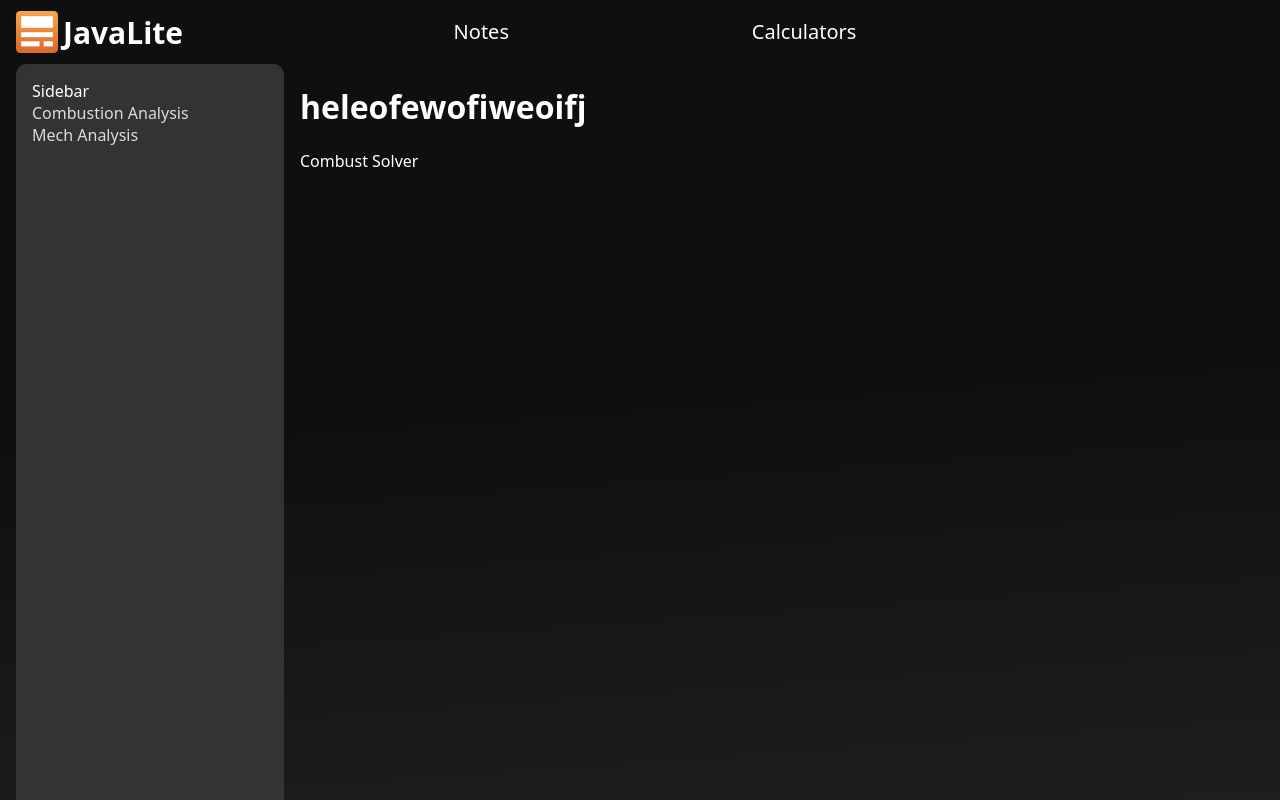
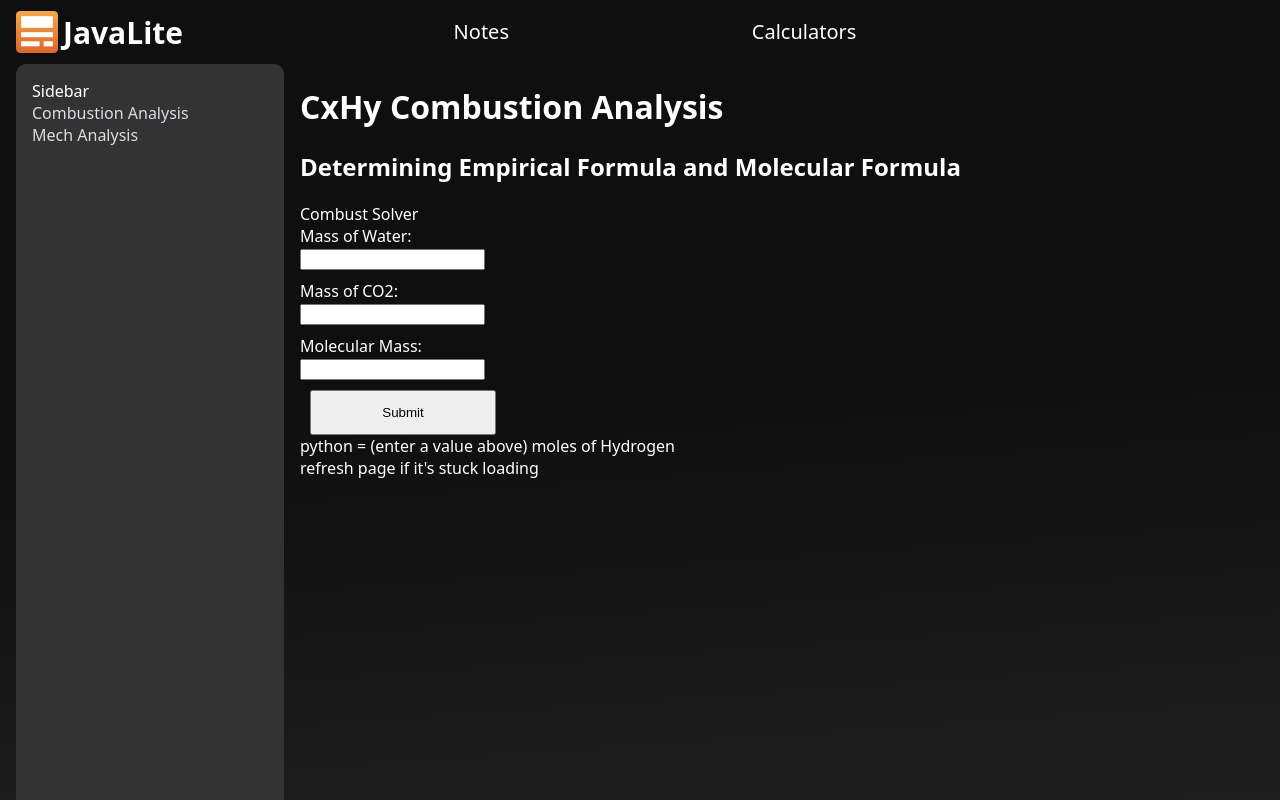
Before and after one commit to ThoGos1/thogos-next, a Next.js app: page /solvers/combust in a window 1280 px wide. Shown: the top 800 px of the page. Built offline with nearby package versions, Linux system fonts and the light colour scheme; a web font is replaced by a local one.

Commit message:
it works

```diff
--- a/pages/index.js
+++ b/pages/index.js
@@ -23,6 +23,8 @@ export default function Home() {
 
 
 
+
+
     </div>
   )
 }
--- a/pages/solvers/combust.js
+++ b/pages/solvers/combust.js
@@ -1,5 +1,6 @@
 import SidebarSolv from "../../components/SidebarSolv"
 import Head from "next/head"
+import React, { useState } from 'react';
 
 /*
 async function main(code){
@@ -13,20 +14,169 @@ main('lol');
 */
 
 export default function Combust() {
+  const [output, setOutput] = useState("(enter a value above)");
+  const [hydg, setHydg] = useState(0);
+  const [co2, setCo2] = useState(0);
+  const [molmass, setMolmass] = useState(0);
+
+
+
+  const handleSubmit = (event) => {
+    event.preventDefault();
+    console.log(hydg);
+    console.log(co2);
+    console.log(molmass);
+
+    if(hydg == "") {
+      console.log("fail dood");
+      return;
+    }
+
+    setOutput("Calculating...");
+
+
+
+    if (typeof window !== 'undefined') {
+      // Use the window object here
+      console.log(window.innerWidth);
+      const initPyodide = window.loadPyodide({
+        indexURL: "https://cdn.jsdelivr.net/pyodide/v0.21.3/full/",
+      })
+
+      const main = async (kw) => {
+        let pyodide = await initPyodide;
+        return await pyodide.runPythonAsync(kw);
+      }
+
+      main(`print(${hydg}/2)`);
+      main(`print(${co2}/2)`);
+      main(`print(${molmass}/2)`);
+
+
+      out = main(`
+      def comfac(n):
+          fac = 1
+
+          for i in range(1, 15):
+              if(round(n * i, 1).is_integer() or int(str(round(n * i, 1))[str(round(n * i, 1)).index('.')+1]) == 9 or int(str(round(n * i, 2))[str(round(n * i, 2)).index('.')+1]) == 0):
+                  fac = i
+                  break
+
+          return fac
+
+      def getEmp2(was, gly, w=69):
+          grams_co2 = gly
+          grams_h2o = was
+          moles_co2 = grams_co2 / 44
+          moles_h2o = grams_h2o / 18
+          moles_c = moles_co2
+          moles_h = moles_h2o * 2
+
+          if moles_c <= moles_h:
+              ratio = round(moles_c/moles_h, 2)
+              facm = comfac(round(1/ratio, 2))
+              carb = facm
+              vand = int(round(round(1/ratio, 2) * facm))
+          else:
+              ratio = round(moles_h/moles_c, 2)
+              facm = comfac(round(1/ratio, 2))
+              carb = int(round(round(1/ratio, 2) * facm))
+              vand = facm
+
+
+          # Check if it's the first or second type in the if-statement
+          print("Empirical formula: " + "C" + str(carb) + "H" + str(vand))
+
+          mass = round(w/(carb*12 + vand))
+          print("massfac = " + str(mass))
+          print("Actual Formula: " + "C" + str(carb*mass) + "H" + str(vand*mass))
+
+          return [carb, vand]
+
+      getEmp2(${hydg}, ${co2}, ${molmass})`);
+
+
+
+
+
+
+
+
+      out.then(function(val) {
+        setOutput(parseFloat(val));
+        console.log(parseFloat(val));
+      });
+
+    }
+  }
+
+  // ------------------------------------------------------------------ //
+
   return (
       <div>
       <Head>
-        <title>Combust</title>
+        <title>CxHy Combustion</title>
         <meta name="description" content="Write something good here and all other heads"/>
       </Head>
 
       <div className="pageset">
         <SidebarSolv/>
 
-        <div>
-          <h1>heleofewofiweoifj</h1>
+
+        <div className="Stuff has to be inside this div, not outside">
+          <h1>CxHy Combustion Analysis</h1>
+          <h2>Determining Empirical Formula and Molecular Formula</h2>
           <p>Combust Solver</p>
+
+
+          <form onSubmit={handleSubmit} id="watergram" className="inputtre">
+            <label>
+              Mass of Water:
+                <input
+                  type="number"
+                  step={"any"}
+                  required
+                  onChange={(e) => setHydg(parseFloat(e.target.value))}
+                  className="solvbox"
+                  id="value={hydg}"
+                />
+            </label>
+
+            <label>
+              Mass of CO2:
+                <input
+                  type="number"
+                  step={"any"}
+                  required
+                  onChange={(e) => setCo2(parseFloat(e.target.value))}
+                  className="solvbox"
+                  id="value={hydg}"
+                />
+            </label>
+
+            <label>
+              Molecular Mass:
+                <input
+                  type="number"
+                  step={"any"}
+                  required
+                  onChange={(e) => setMolmass(parseFloat(e.target.value))}
+                  className="solvbox"
+                  id="value={hydg}"
+                />
+            </label>
+
+            <input type="submit" value="Submit" style={{marginLeft: '10px'}} maxLength='10'/>
+          </form>
+
+
+
+          <p>python = {output} moles of Hydrogen<br/>refresh page if it's stuck loading</p>
+
+          <div id="out"></div>
+
         </div>
+
 
       </div>
 
--- a/styles/globals.css
+++ b/styles/globals.css
@@ -529,3 +529,12 @@ a:hover {
   flex-direction: column;
   min-height: 95vh;
 }
+
+
+/* 3 inputs */
+.inputtre {
+  display: grid;
+  grid-template-rows: 1fr 1fr 1fr 1fr;
+  grid-template-columns: 0.2fr;
+  gap: 10px;
+}
```
